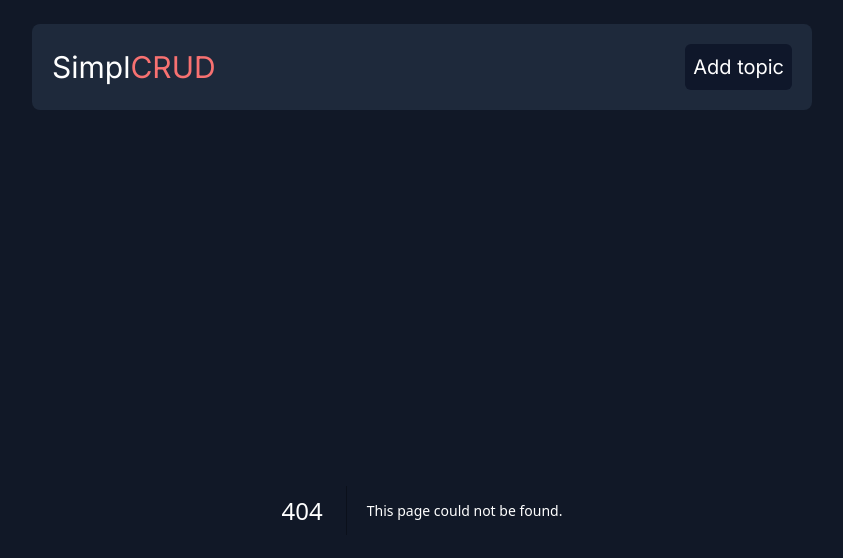
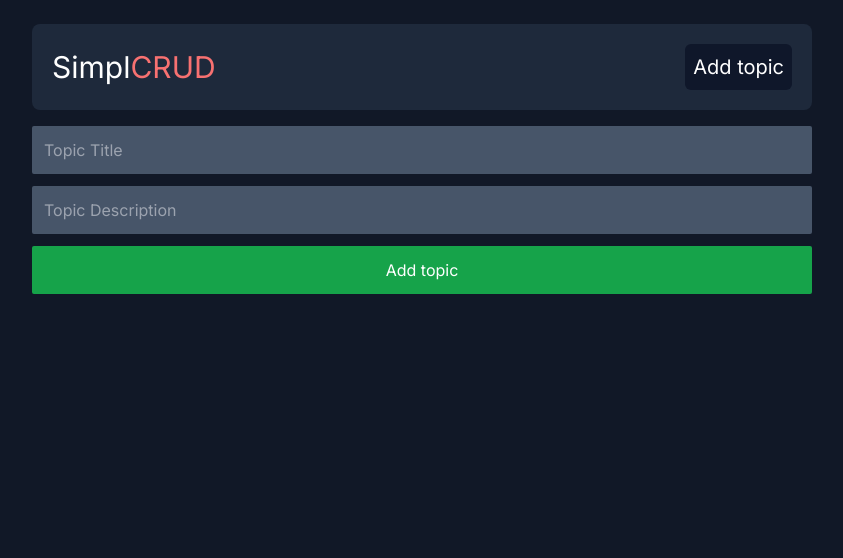
Before and after one commit to DanishQ1011/simplCRUD, a Next.js app: page /addTopic in a window 1280 px wide. Before the commit this address had no page. Shown: the top 558 px of the page, without its empty margins (218-1061 px from the left). Built offline with nearby package versions, Linux system fonts and the light colour scheme.

Commit message:
addTopic page added

```diff
--- /dev/null
+++ b/src/app/addTopic/page.jsx
@@ -0,0 +1,11 @@
+export default function AddTopic(){
+    return(
+        <form className="flex flex-col gap-3 mt-4">
+            <input type="text" className="rounded-sm px-3 py-3 bg-slate-600" placeholder="Topic Title"/>
+            <input type="text" className="rounded-sm px-3 py-3 bg-slate-600" placeholder="Topic Description"/>
+            <button className="bg-green-600 rounded-sm py-3 hover:bg-green-700">
+                Add topic
+            </button>
+        </form>
+    )
+}
```
Also changed, not shown: src/app/page.js (+5 -5 lines).
